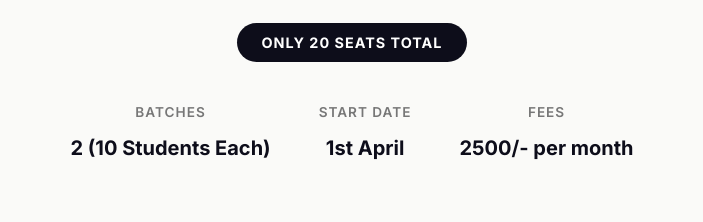
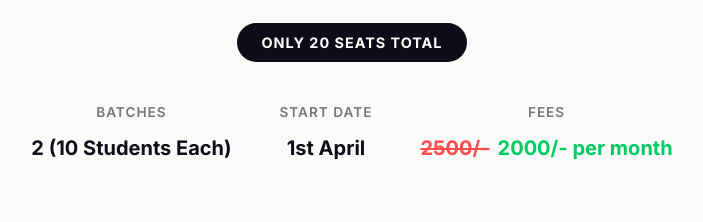
Before and after one commit to AmanRajYadav/fluence-school, a React (Vite) app: page / in a window 1280 px wide. Shown: the part 4400-4622 px from the top of the page, without its empty margins (288-991 px from the left). Built offline with nearby package versions, Linux system fonts and the light colour scheme.

Commit message:
Update fee discount display in ClassDetails

```diff
--- a/src/components/ClassDetails.jsx
+++ b/src/components/ClassDetails.jsx
@@ -55,7 +55,10 @@ const ClassDetails = () => {
                         </div>
                         <div className="meta-item">
                             <span className="meta-label">Fees</span>
-                            <span className="meta-value">2500/- per month</span>
+                            <span className="meta-value">
+                                <span style={{ textDecoration: 'line-through', color: '#ff4d4d' }}>2500/-</span>
+                                <span style={{ color: '#00cc66', marginLeft: '8px', fontWeight: 'bold' }}>2000/- per month</span>
+                            </span>
                         </div>
                     </div>
 
```
